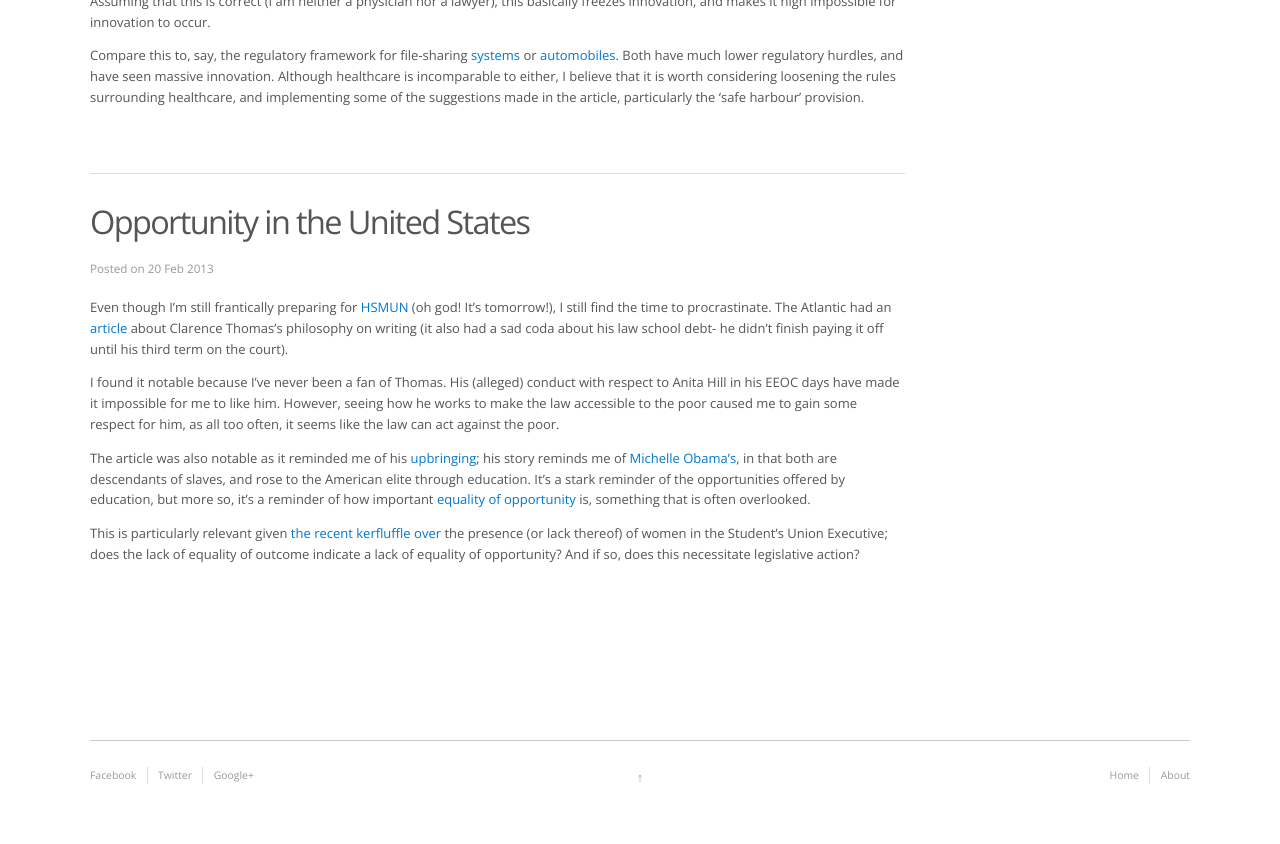
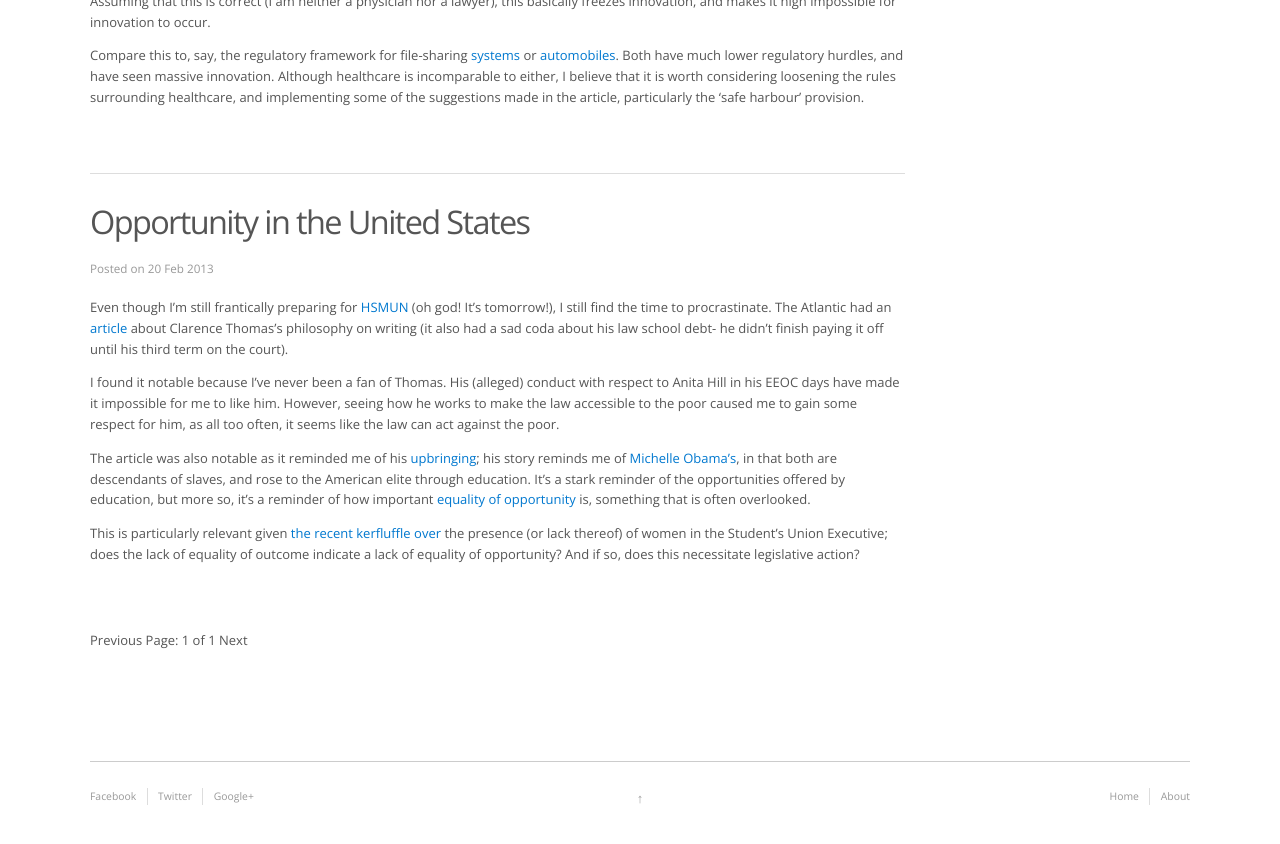
Before and after one commit to finbarrtimbers/finbarrtimbers.github.io, a Jekyll site: the page built from index.html, in a window 1280 px wide and 900 px high, scrolled down 1693 px. Shown: the top 844 px of the window. Built offline with Jekyll 4.4.1, drawn with Linux system fonts in a browser that asks for light colours; the list of posts is cut into pages by our own code; comment, search, counter and statistics services are not loaded.

Commit message:
added pagination

```diff
--- a/_config.yml
+++ b/_config.yml
@@ -1,3 +1,4 @@
 auto: true
 permalink: /blog/:title
 pygments: true
+paginate: 5 //the number of post per page
--- a/index.html
+++ b/index.html
@@ -3,7 +3,7 @@
 title: Homes
 ---
 
-{% for post in site.posts limit: 10  %}
+{% for post in paginator.posts   %}
 
 
 			<article class="post">
@@ -16,3 +16,18 @@
 
 
 {% endfor %}
+
+<!-- Pagination links -->
+<div class="pagination">
+  {% if paginator.previous_page %}
+    <a href="/page{{paginator.previous_page}}" class="previous">Previous</a>
+  {% else %}
+    <span class="previous">Previous</span>
+  {% endif %}
+  <span class="page_number ">Page: {{paginator.page}} of {{paginator.total_pages}}</span>
+  {% if paginator.next_page %}
+    <a href="/page{{paginator.next_page}}" class="next ">Next</a>
+  {% else %}
+    <span class="next ">Next</span>
+  {% endif %}
+</div>
```
Also changed, not shown: _layouts/default.html (+0 -19 lines), _layouts/indexed.html (+2 -49 lines).
